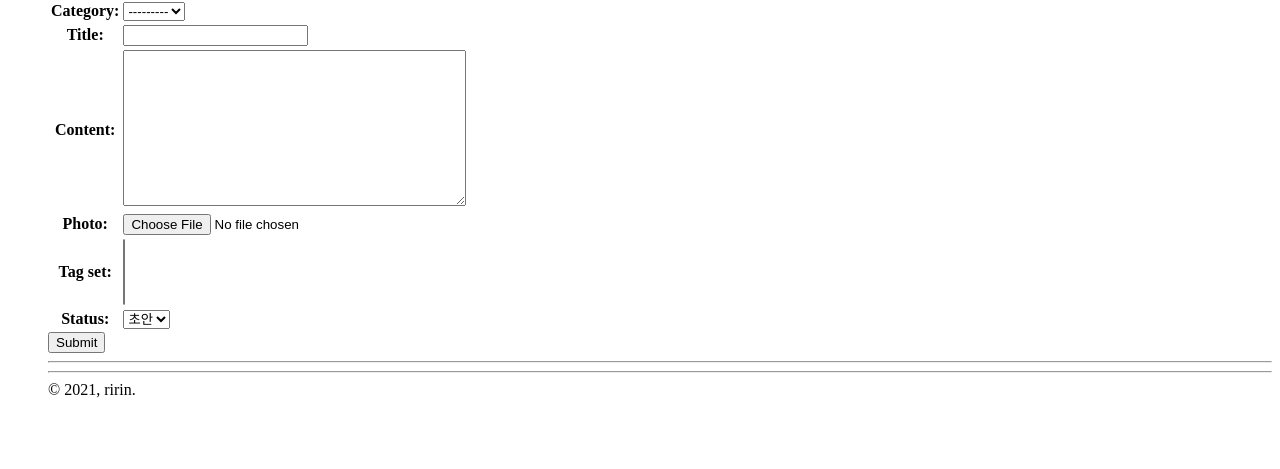
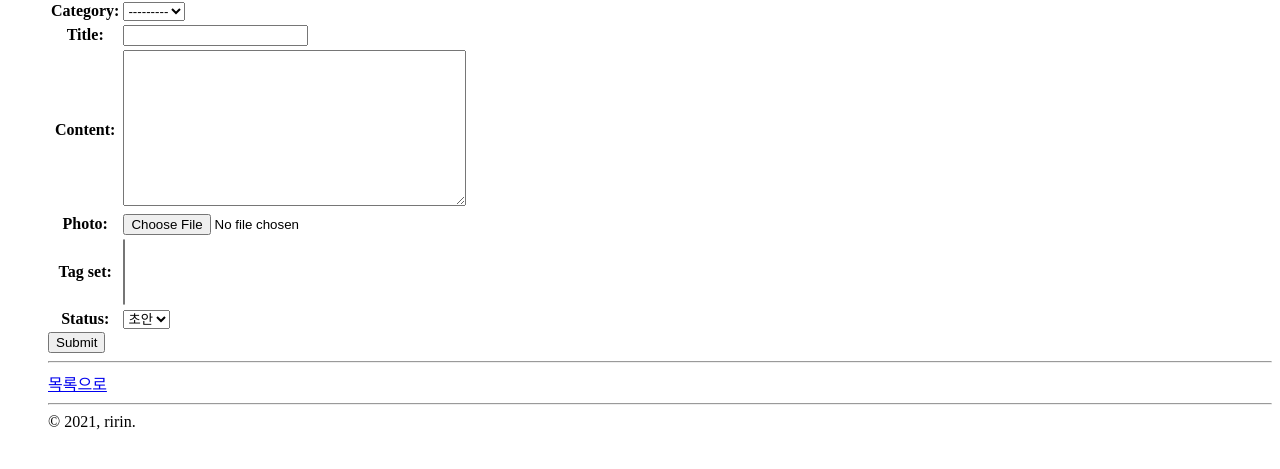
Before and after one commit to kangaerin/ririn, a Django app: page /blog/new/ in a window 1280 px wide. Shown: the part 225-694 px from the top of the page. Run offline with Django 3.2, Linux system fonts and the light colour scheme; data that the repository does not hold is empty.

Commit message:
form.py 에서 목록으로 수정

```diff
--- a/mydjango23/blog/templates/blog/post_form.html
+++ b/mydjango23/blog/templates/blog/post_form.html
@@ -14,9 +14,13 @@
 
 
     <hr/>
+
+    <a href="{% url "blog:post_list" %}">
+        목록으로
+    </a>
     {% if post %}
-    <a href="{% url "blog:post_detail" post.pk %}">
-        조회화면으로
-    </a>
+        <a href="{% url "blog:post_detail" post.pk %}">
+            취소
+        </a>
     {% endif %}
 {% endblock %}
```
